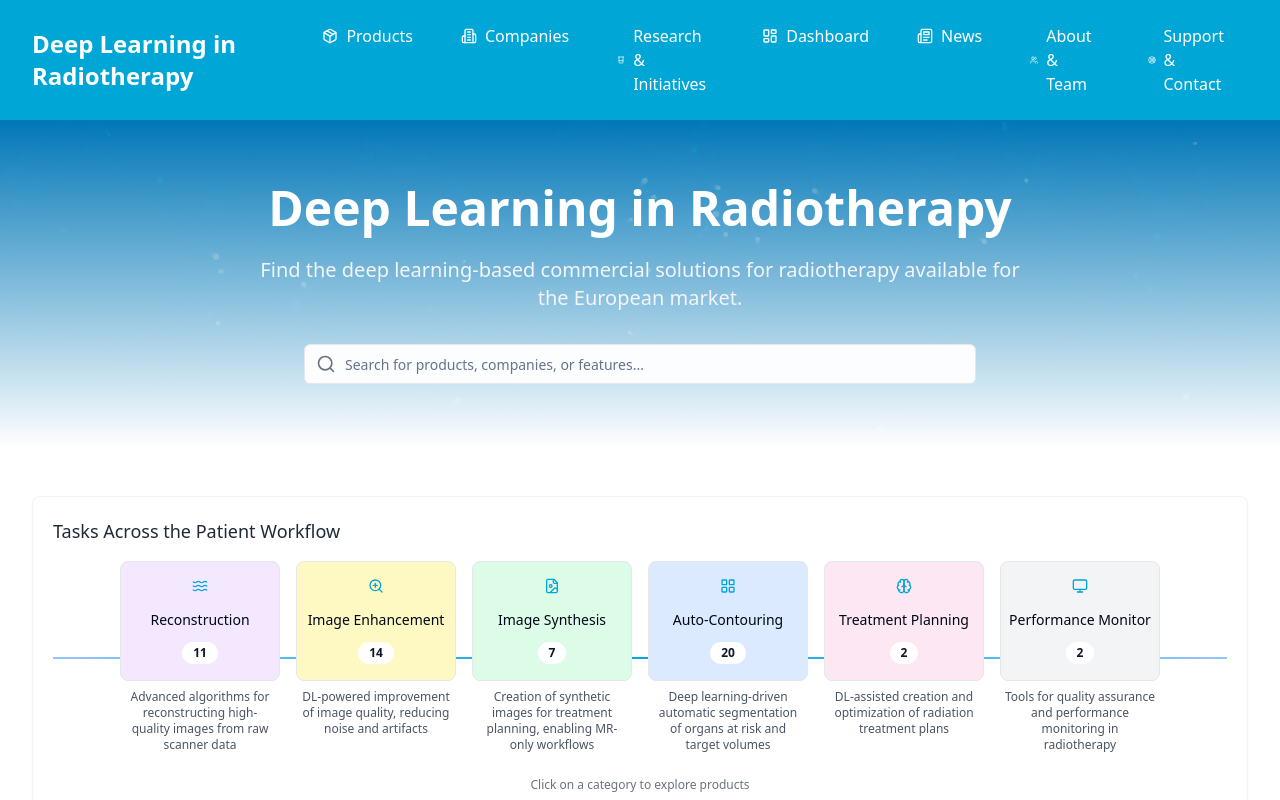
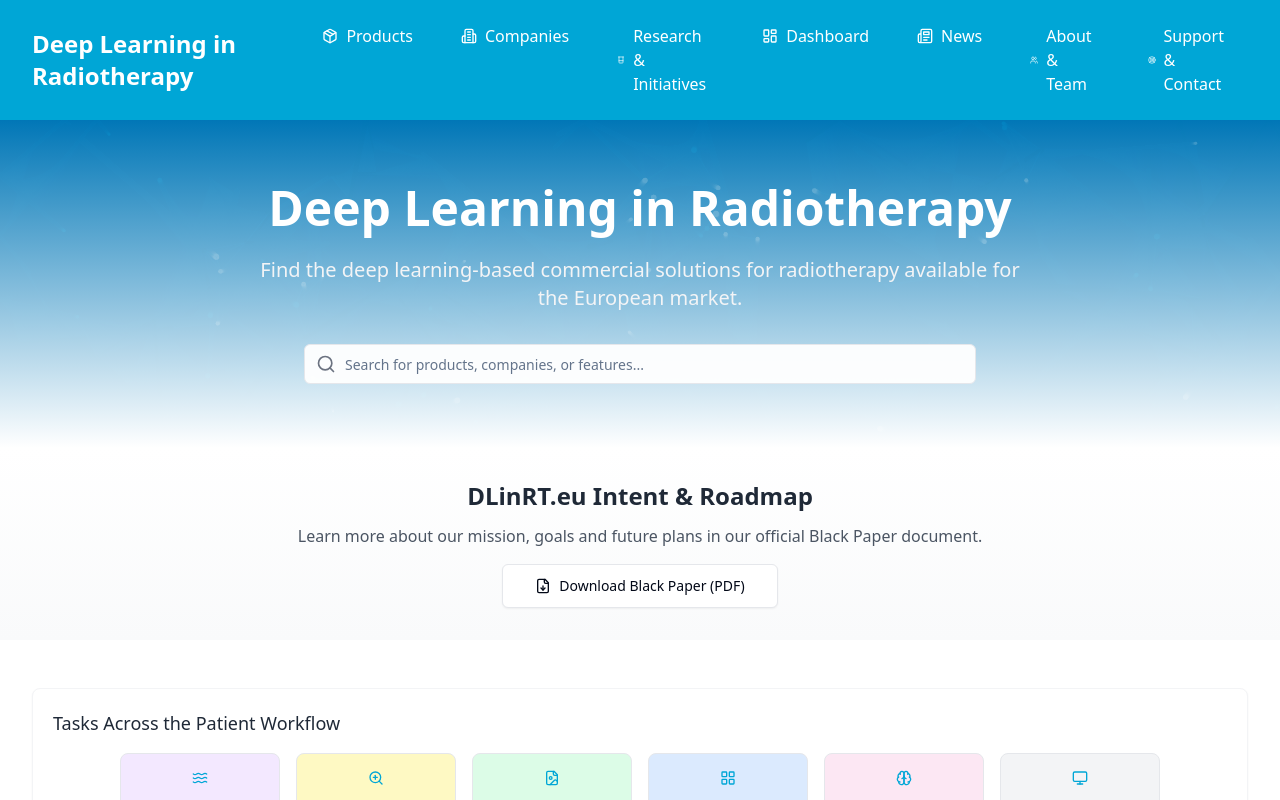
Before and after one commit to DLinRT-eu/website, a React (Vite) app: page / in a window 1280 px wide. Shown: the top 800 px of the page. Built offline with nearby package versions, Linux system fonts and the light colour scheme.

Commit message:
Implement plan

```diff
--- a/src/pages/Index.tsx
+++ b/src/pages/Index.tsx
@@ -9,6 +9,8 @@ import { getAllOptions } from "@/utils/filterOptions";
 import dataService from "@/services/DataService";
 import { toast } from "sonner";
 import { useNavigate } from "react-router-dom";
+import { Button } from "@/components/ui/button";
+import { FileDown } from "lucide-react";
 
 const Index = () => {
   const navigate = useNavigate();
@@ -44,6 +46,32 @@ const Index = () => {
         structuredData={structuredData}
       />
       <IntroSection />
+
+      {/* Black Paper Download Section */}
+      <div className="bg-gradient-to-b from-white to-gray-50 py-8">
+        <div className="max-w-3xl mx-auto px-4 text-center">
+          <h2 className="text-2xl font-semibold text-gray-800 mb-3">DLinRT.eu Intent & Roadmap</h2>
+          <p className="text-gray-600 mb-4">
+            Learn more about our mission, goals and future plans in our official Black Paper document.
+          </p>
+          <Button
+            variant="outline"
+            size="lg"
+            className="bg-white hover:bg-gray-100 border border-gray-200 shadow-sm"
+            asChild
+          >
+            <a
+              href="/DLinRT_eu_Intent_Roadmap_v0_1.pdf"
+              target="_blank"
+              rel="noopener noreferrer"
+              className="inline-flex items-center gap-2"
+            >
+              <FileDown className="h-5 w-5" />
+              <span>Download Black Paper (PDF)</span>
+            </a>
+          </Button>
+        </div>
+      </div>
 
       <div className="max-w-7xl mx-auto px-4 md:px-8 py-12">
         <TaskTaxonomy
```
